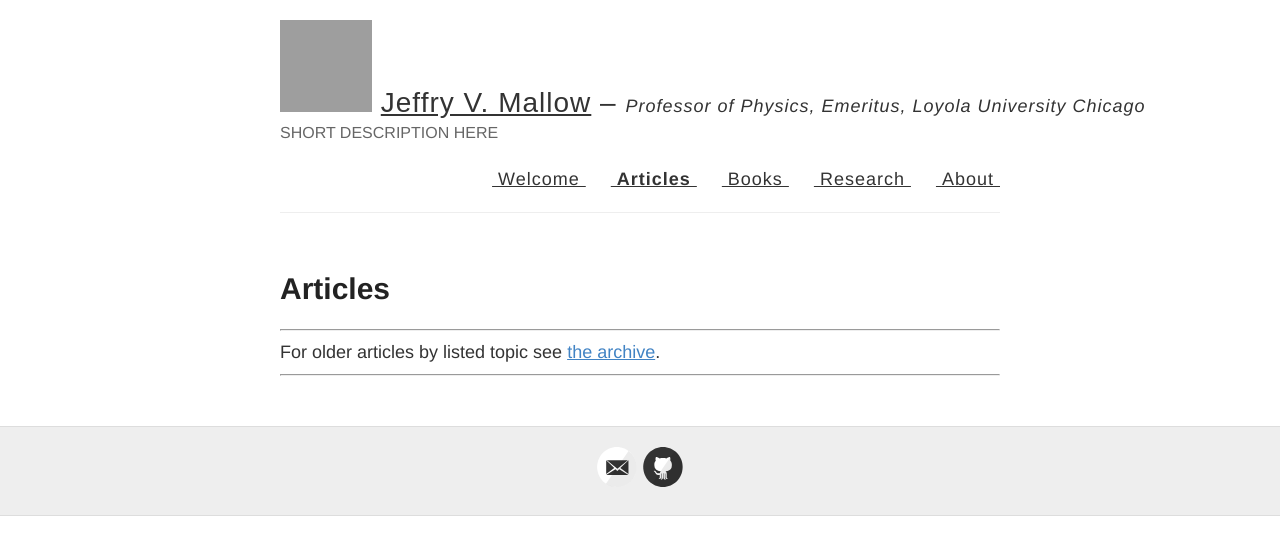
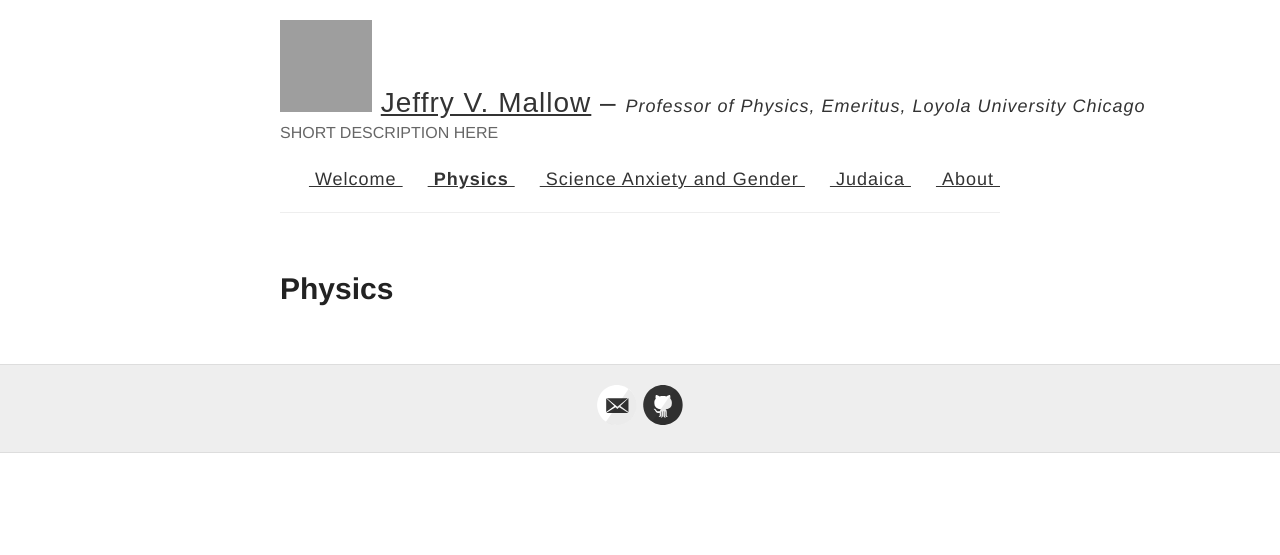
Before and after one commit to jvmallow/jvmallow.github.io, a Jekyll site: the page built from physics.html, in a window 1280 px wide. Shown: the top 555 px of the page. Built offline with Jekyll 4.4.1, drawn with Linux system fonts in a browser that asks for light colours; grey boxes are pictures that could not be loaded.

Commit message:
Update tabs

```diff
--- a/_data/navigation.yml
+++ b/_data/navigation.yml
@@ -1,10 +1,10 @@
 - name: Welcome
   link: /
-- name: Articles
-  link: /articles/
-- name: Books
-  link: /books/
-- name: Research
-  link: /research/
+- name: Physics
+  link: /physics/
+- name: Science Anxiety and Gender
+  link: /gender/
+- name: Judaica
+  link: /judaica/
 - name: About
   link: /about/
--- a/books.html
+++ b/judaica.html
@@ -1,6 +1,6 @@
 ---
 layout: default
-title: Books
+title: Judaica
 ---
 <h1>{{ page.title }}</h1>
 
--- a/articles.html
+++ b/physics.html
@@ -1,6 +1,6 @@
 ---
 layout: default
-title: Articles
+title: Physics
 ---
 <h1>{{ page.title }}</h1>
 
@@ -16,7 +16,3 @@ title: Articles
     {% endif %}
   {% endfor %}
 </ul>
-
-<hr/>
-For older articles by listed topic see <a href="/archive/">the archive</a>.
-<hr/>
```
Also changed, not shown: other parts of judaica.html (+4 -0 lines), gender.html (renamed from research.html), 11 other files.
